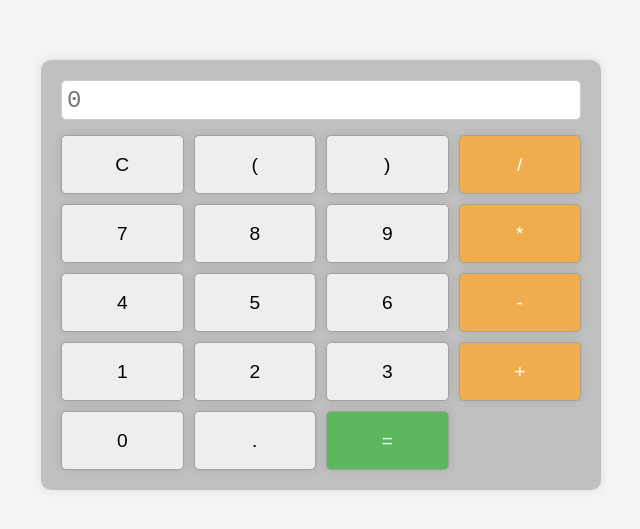
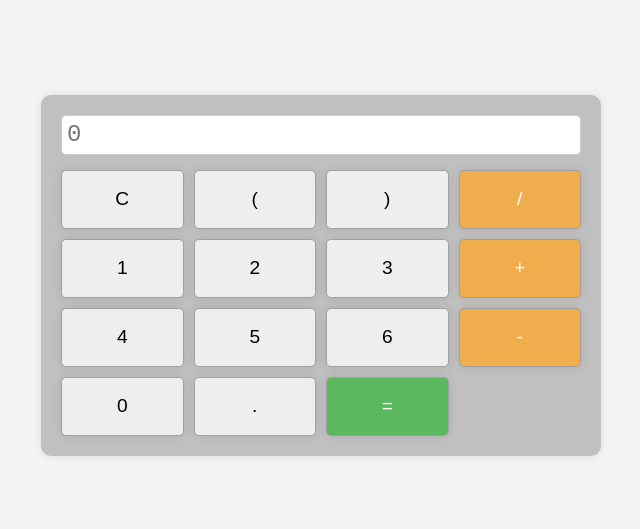
Before and after one commit to APHS-Hack-Club/Web-Calculator-Tutorial, a plain HTML site: page index.html in a window 1280 px wide. Shown: the part 125-654 px from the top of the page, without its empty margins (319-959 px from the left). Drawn offline with Linux system fonts and the light colour scheme.

Commit message:
simplify template

```diff
--- a/index.html
+++ b/index.html
@@ -15,19 +15,17 @@
             <button onclick="addDigit('(')">(</button>
             <button onclick="addDigit(')')">)</button>
             <button class="operation" onclick="changeOperator('/')">/</button>
-            <button onclick="addDigit('7')">7</button>
-            <button onclick="addDigit('8')">8</button>
-            <button onclick="addDigit('9')">9</button>
-            <button class="operation" onclick="changeOperator('*')">*</button>
+
+            <button onclick="addDigit('1')">1</button>
+            <button onclick="addDigit('2')">2</button>
+            <button onclick="addDigit('3')">3</button>
+            <button class="operation" onclick="changeOperator('+')">+</button>
 
             <button onclick="addDigit('4')">4</button>
             <button onclick="addDigit('5')">5</button>
             <button onclick="addDigit('6')">6</button>
             <button class="operation" onclick="changeOperator('-')">-</button>
-            <button onclick="addDigit('1')">1</button>
-            <button onclick="addDigit('2')">2</button>
-            <button onclick="addDigit('3')">3</button>
-            <button class="operation" onclick="changeOperator('+')">+</button>
+
             <button onclick="addDigit('0')">0</button>
             <button onclick="addDigit('.')">.</button>
             <button class="equals" onclick="calculateResult()">=</button>
```
